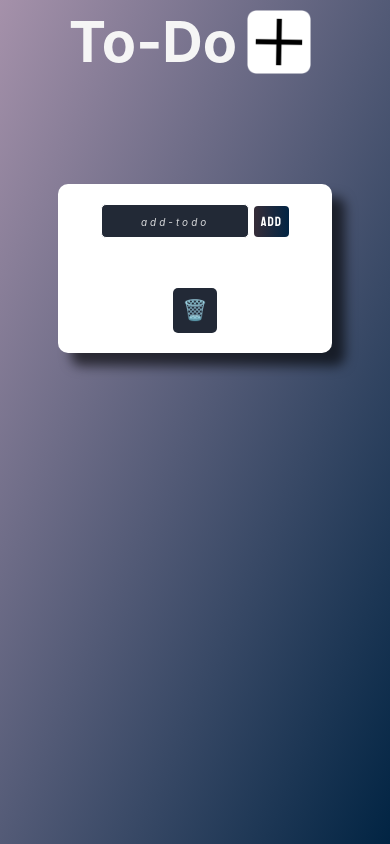
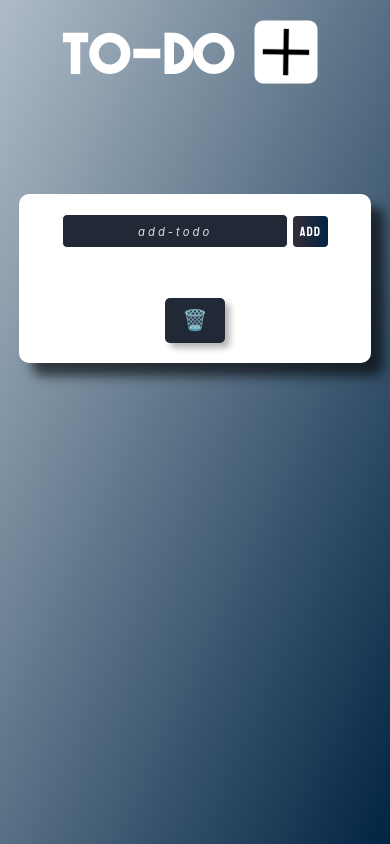
Before and after one commit to akash-kamat/todoapp, a plain HTML site: page index.html in a window 390 px wide. Drawn offline with Linux system fonts and the light colour scheme.

Commit message:
fixing issues

```diff
--- a/index.html
+++ b/index.html
@@ -12,7 +12,7 @@
 <body>
     <header>
         <div class="container1">
-            <h1 id="title">To-Do</h1>
+            <h1 id="title" onclick="location.reload()">To-Do</h1>
             <img src="dark.png" alt="add icon" width="50px">
         </div>
     </header>
--- a/script.js
+++ b/script.js
@@ -22,6 +22,8 @@ todoInput.addEventListener("input", function () {
         submitBtn.disabled = false;
     }
 })
+
+document.querySelector("img").classList.add("rotateimg")
 
 // todoContainer.addEventListener("hover",function(){
 //     if(todoContainer.innerHTML===""){
--- a/style.css
+++ b/style.css
@@ -1,12 +1,23 @@
 @import url('https://fonts.googleapis.com/css2?family=Ubuntu:wght@300&display=swap');
 @import url('https://fonts.googleapis.com/css2?family=Staatliches&display=swap');
 
-html,body {
+html,
+body {
     background-color: black;
-    background: linear-gradient(to bottom right, rgb(165, 145, 170), #012443);
-    background-repeat:no-repeat;
+    background: linear-gradient(to bottom right, rgb(149, 128, 155), #012443);
+    background-repeat: no-repeat;
     background-attachment: fixed;
 
+}
+
+@font-face {
+    font-family: grobold;
+    src: url(GROBOLD.ttf);
+}
+
+@font-face {
+    font-family: boldfont;
+    src: url(theboldfont.ttf);
 }
 
 * {
@@ -19,30 +30,36 @@ html,body {
 .container1 {
     display: flex;
     justify-content: center;
+    margin-top: 10px;
     align-items: center;
     /* transform: translateX(-30px); */
     /* text-align: center; */
 }
-.container2{
+
+.container2 {
     margin-bottom: 80px;
     /* transform: translateX(-30px); */
 }
 
 #title {
+    font-family: boldfont;
     font-size: 3.5rem;
     text-decoration: none;
-    color: whitesmoke;
+    color: rgb(255, 255, 255);
 }
 
 img {
     width: 4rem;
     margin: 10px;
+    margin-left: 20px;
     transition: all 0.4s ease;
 }
-img:hover{
+
+img:hover {
     cursor: pointer;
-    transform: scale(1.2) rotateZ(90deg);
+    transform: scale(1.1) rotateZ(90deg);
 }
+
 
 .main {
     width: min-content;
@@ -74,8 +91,8 @@ img:hover{
 #todo::placeholder {
     font-style: italic;
     text-align: center;
-    font-size: 75%;
-    color: rgba(255, 255, 255, 0.815);
+    font-size: 85%;
+    color: rgba(255, 255, 255, 0.856);
     letter-spacing: 3px;
 }
 
@@ -85,23 +102,25 @@ img:hover{
     border: none;
     border-radius: 4px;
     color: white;
-    background-image: linear-gradient(to right,rgb(54, 45, 56), #012443);
+    background-image: linear-gradient(to right, rgb(54, 45, 56), #012443);
     font-family: 'Staatliches', cursive;
     letter-spacing: 1px;
     text-align: center;
     transition: all 0.3s ease;
 }
-#addbtn:hover:enabled{
+
+#addbtn:hover:enabled {
     cursor: pointer;
     letter-spacing: 3px;
-    background-image: linear-gradient(to right,rgb(67, 55, 70), #043158);
+    background-image: linear-gradient(to right, rgb(67, 55, 70), #043158);
     transform: scale(1.1);
 }
 
-#addbtn:active:enabled{
+#addbtn:active:enabled {
     transform: scale(0.7);
 }
-#addbtn:disabled{
+
+#addbtn:disabled {
     background-color: rgba(255, 255, 255, 0.582);
 }
 
@@ -123,13 +142,14 @@ img:hover{
     margin-bottom: 20px;
     padding: 7px 0 7px 0;
     border-radius: 5px;
-    filter: drop-shadow(5px 4px 3px rgba(0, 0, 0, 0.623));
+    filter: drop-shadow(5px 4px 2.5px rgba(0, 0, 0, 0.623));
     transition: all 0.3s ease;
-    text-transform: capitalize;
+    /* text-transform: capitalize; */
     letter-spacing: 1px;
-    overflow:hidden;
+    overflow: hidden;
 }
-.todoblocks:hover{
+
+.todoblocks:hover {
     transform: scale(1.03);
 }
 
@@ -145,12 +165,13 @@ img:hover{
     transition: all 0.3s ease;
 }
 
-.donebtn:hover{
+.donebtn:hover {
     cursor: pointer;
     transform: scale(1.5);
 
 }
-.donebtn:active{
+
+.donebtn:active {
     transform: scale(0.8);
 }
 
@@ -165,17 +186,19 @@ img:hover{
     font-size: 15px;
     transition: all 0.3s ease;
 }
-.removebtn:hover{
+
+.removebtn:hover {
     cursor: pointer;
     transform: scale(1.5);
 
 }
-.removebtn:active{
+
+.removebtn:active {
     transform: scale(0.7);
 
 }
 
-#clearall{
+#clearall {
     text-align: center;
     margin-top: 20px;
     padding: 10px 0 10px 0;
@@ -186,8 +209,10 @@ img:hover{
     font-family: 'Staatliches', cursive;
     font-size: 20px;
     transition: all 0.5s ease;
+    filter: drop-shadow(5px 5px 3px rgba(163, 163, 163, 0.808));
 }
-#clearall:hover{
+
+#clearall:hover {
     padding: 2px 0 2px 0;
     font-size: 30px;
     cursor: pointer;
@@ -200,7 +225,7 @@ img:hover{
     display: inline;
 } */
 
-.hideclear{
+.hideclear {
     display: none;
 }
 
@@ -216,14 +241,48 @@ img:hover{
 
 
 @media only screen and (max-width: 1040px) {
-    .main{
-        width: 60%;
+    .main {
+        width: 80%;
     }
-    #todo{
-        width: 35vw;
+
+    #title {
+        margin-top: 15px;
     }
-    .todoblocks{
+
+    #todo {
+        width: 55vw;
+    }
+
+    .todoblocks {
         font-size: 15px;
+        padding-top: 15px;
 
     }
-  }
+
+    .donebtn {
+        margin-left: 5px;
+    }
+
+    html,
+    body {
+        background: linear-gradient(to bottom right, #afbcc7, #012443);
+        background-repeat: no-repeat;
+        background-attachment: fixed;
+
+    }
+}
+
+@keyframes rotateimg{
+    from {
+        transform: rotateZ(0deg);
+    }
+
+    to {
+        transform: rotateZ(90deg);
+    }
+}
+
+.rotateimg{
+    animation-duration: 0.8s;
+    animation-name: rotateimg;
+}
```
Also changed, not shown: GROBOLD.ttf (added), theboldfont.ttf (added).
